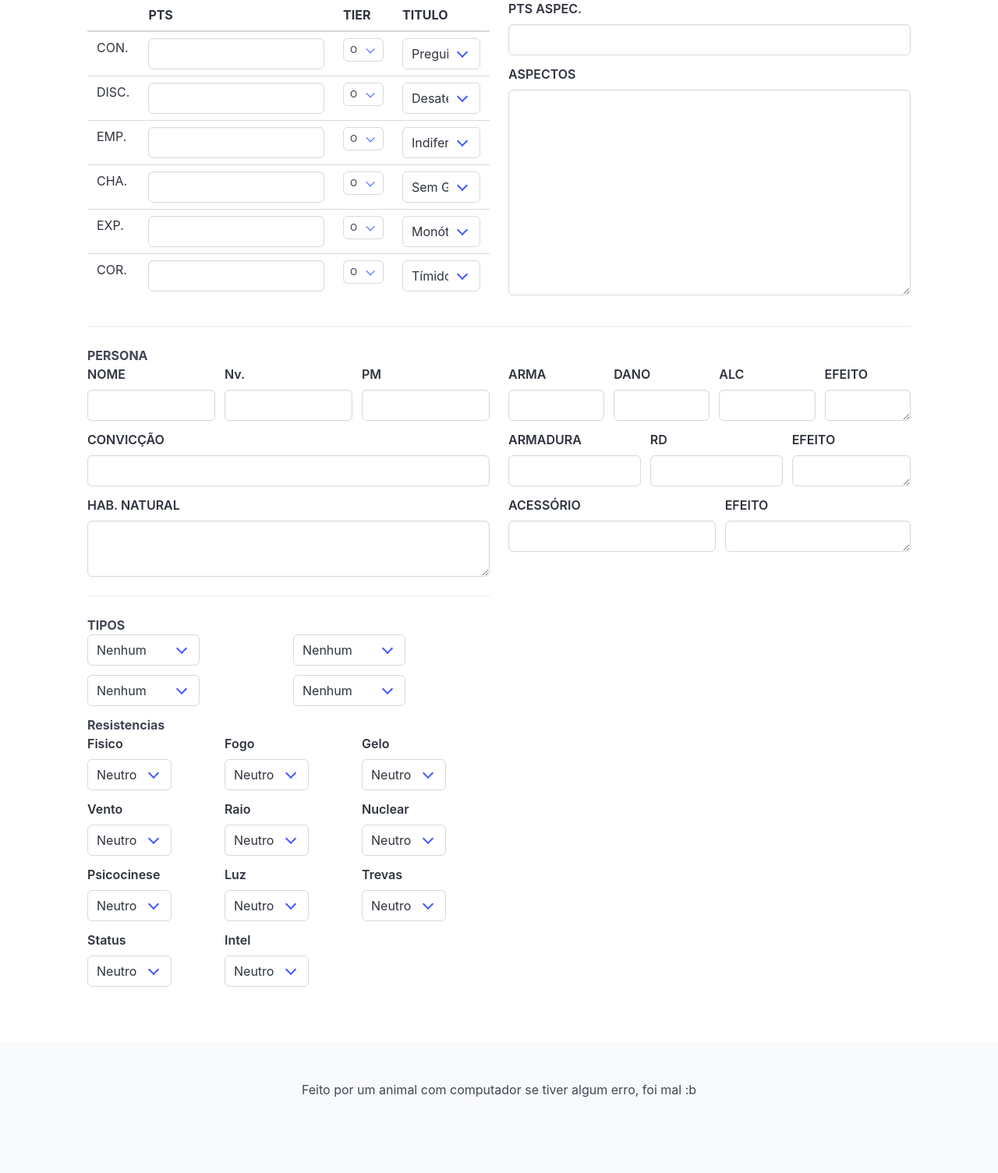
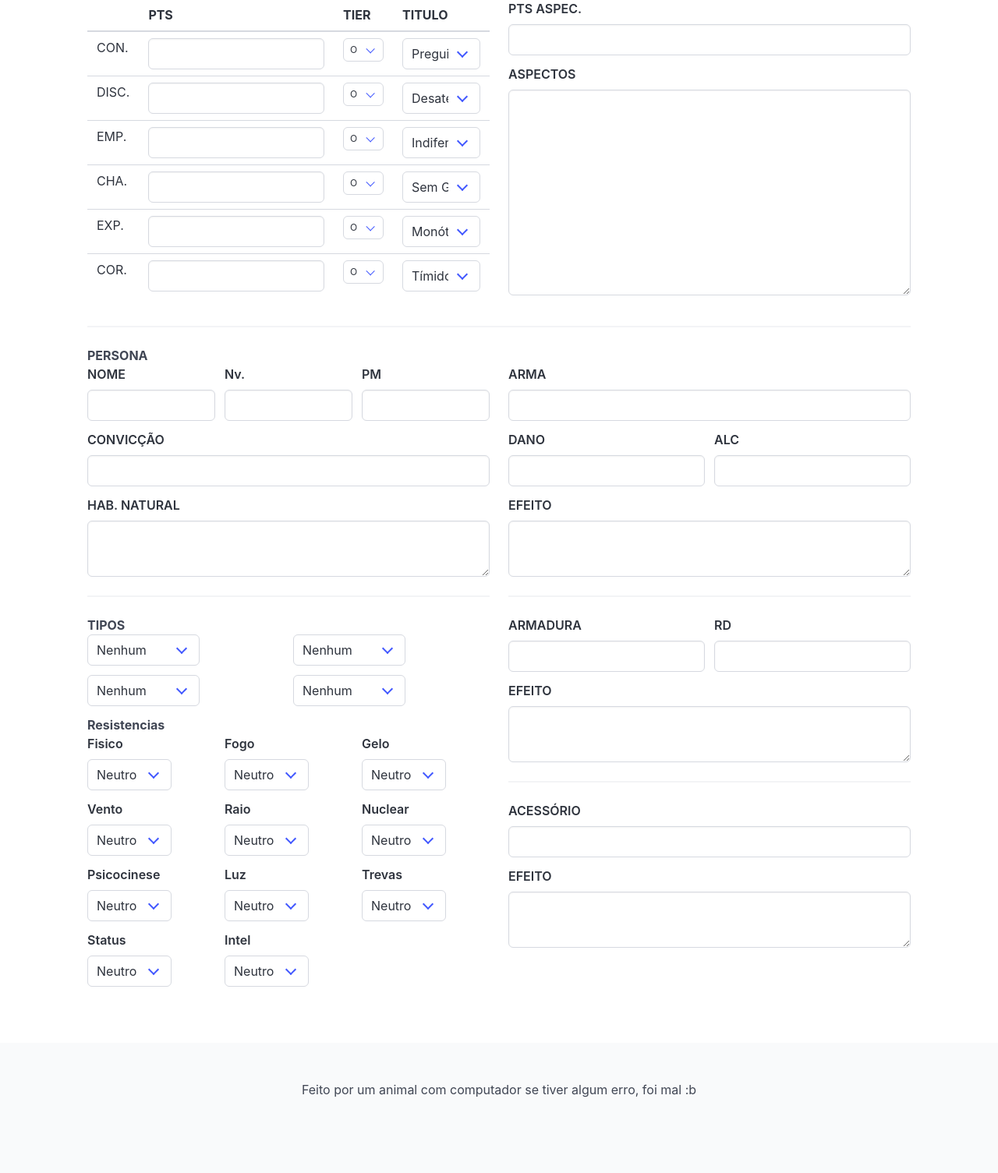
Before and after one commit to andreckw/rpg-site, a Flask app: page /ficha/grimoriodocoracao in a window 1280 px wide. Shown: the part 868-2373 px from the top of the page at 78% size. Run offline with Flask 3, Linux system fonts and the light colour scheme; some libraries are stand-ins or nearby versions.

Commit message:
finalmente corrigi

```diff
--- a/templates/layouts/base.html
+++ b/templates/layouts/base.html
@@ -186,7 +186,6 @@
                 c = el.split("=");
 
                 if (c[0] == "tema") {
-                    console.log(c)
                     html.setAttribute("class", c[1]);
 
                     opcoes[id].setAttribute("class", "navbar-item is-selected");
--- a/templates/views/fichas/grimorio_do_coracao.html
+++ b/templates/views/fichas/grimorio_do_coracao.html
@@ -363,6 +363,9 @@
                         {{ form.arma_nome(class="input") }}
                     </div>
 
+                </div>
+
+                <div class="field is-grouped">
                     <div class="control is-expanded">
                         {{ form.arma_dano.label(class="label") }}
                         {{ form.arma_dano(class="input") }}
@@ -372,12 +375,16 @@
                         {{ form.arma_alc.label(class="label") }}
                         {{ form.arma_alc(class="input") }}
                     </div>
+                </div>
 
+                <div class="field is-grouped">
                     <div class="control is-expanded">
                         {{ form.arma_efe.label(class="label") }}
-                        {{ form.arma_efe(class="input") }}
+                        {{ form.arma_efe(class="textarea", rows=2) }}
                     </div>
                 </div>
+
+                <hr>
 
                 <div class="field is-grouped">
                     <div class="control is-expanded">
@@ -389,22 +396,28 @@
                         {{ form.armadura_rd.label(class="label") }}
                         {{ form.armadura_rd(class="input") }}
                     </div>
+                </div>
 
-                    <div class="control is-expanded">
+                <div class="field">
+                    <div class="control">
                         {{ form.armadura_efe.label(class="label") }}
-                        {{ form.armadura_efe(class="input") }}
+                        {{ form.armadura_efe(class="textarea", rows=2) }}
                     </div>
                 </div>
+
+                <hr>
 
                 <div class="field is-grouped">
                     <div class="control is-expanded">
                         {{ form.acessorio.label(class="label") }}
                         {{ form.acessorio(class="input") }}
                     </div>
+                </div>
 
+                <div class="field is-grouped">
                     <div class="control is-expanded">
                         {{ form.acessorio_efe.label(class="label") }}
-                        {{ form.acessorio_efe(class="input") }}
+                        {{ form.acessorio_efe(class="textarea", rows=2) }}
                     </div>
                 </div>
 
@@ -525,19 +538,19 @@
 
         <hr>
 
-        <div class="field">
+        <div class="table-container">
             <b>Personas</b>
             <table class="table">
                 <thead>
                     <tr>
                         <th>
-                            ARC.
+                            ARCANA
                         </th>
                         <th>
                             NOME
                         </th>
                         <th>
-                            Nv.
+                            NIVEL
                         </th>
                         <th>
 
@@ -548,7 +561,7 @@
                     {% for p in form.ficha_personas %}
                     <tr>
                         <td>
-                            <div class="select is-small" style="width: 100px;">
+                            <div class="select">
                                 {{ p.arcana(onchange="espelharCampo(this)") }}
                             </div>
                         </td>
@@ -734,7 +747,10 @@
                                         <label for="" class="label">
                                             {{ form.nomes_resistencias[loop.index-1] }}
                                         </label>
-                                        {{ r(class="input", onchange="espelharCampo(this)") }}
+
+                                        <div class="select">
+                                            {{ r(onchange="espelharCampo(this)") }}
+                                        </div>
                                     </div>
                                 </div>
                             </div>
@@ -836,7 +852,9 @@
 
             campos[i].setAttribute("value", ev.value);
 
-            campos[i].innerHtml = ev.innerHtml;
+            if (ev.tagName == "SELECT") {
+                campos[i].options.selectedIndex = ev.options.selectedIndex;
+            }
 
         };
     }
```
